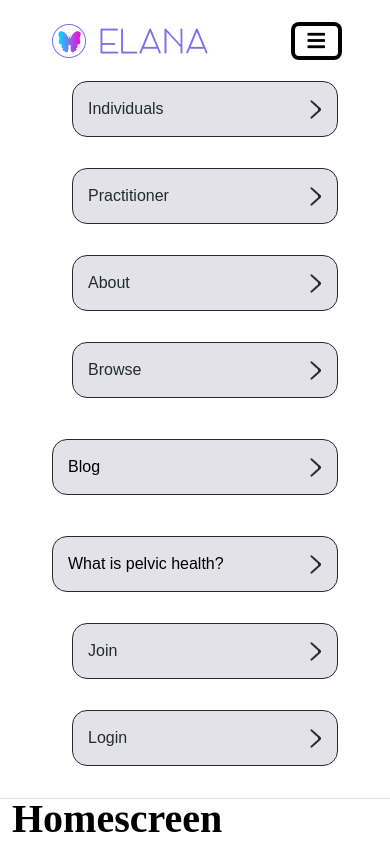
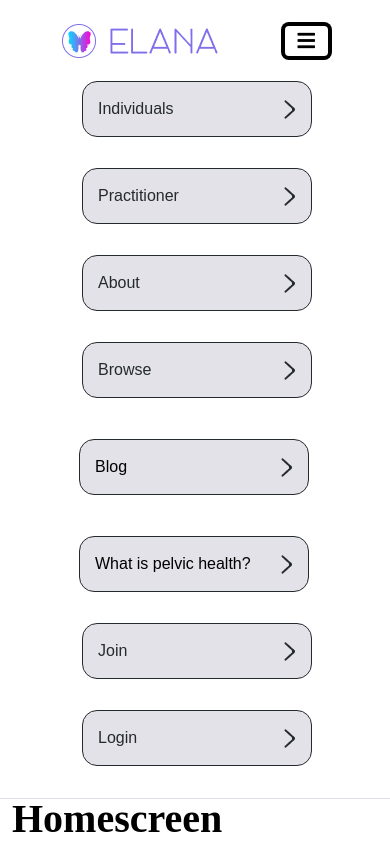
Before and after one commit to MVP-Marketplace/elana-new, a React (Create React App) app in the folder frontend/: page /homeScreen in a window 390 px wide. Both pictures are taken after a click on the button "Toggle navigation". Shown: the top 844 px of the page. Built offline with nearby package versions, Linux system fonts and the light colour scheme; a web font is replaced by a local one.

Commit message:
navbar responsive done

```diff
--- a/frontend/src/components/Navbar.jsx
+++ b/frontend/src/components/Navbar.jsx
@@ -100,10 +100,10 @@ export const Navbar = () => {
               </MDBNavbarLink>
             </MDBNavbarItem>
             <MDBNavbarItem>
-              <MDBNavbarLink>
+              <MDBNavbarLink className="move-r">
               <div className="responsive-grey margin-top-responsive ">
                 <a
-                  className="link2 d-flex align-items-center"
+                  className="link2 fix"
                   href="https://www.elana.health/blog"
                   target="_blank"
                   rel="noreferrer"
@@ -116,10 +116,10 @@ export const Navbar = () => {
               </MDBNavbarLink>
             </MDBNavbarItem>
             <MDBNavbarItem>
-              <MDBNavbarLink>
+              <MDBNavbarLink className="move-r">
               <div className="responsive-grey margin-top-responsive">
                 <a
-                  className="link2 d-flex align-items-center"
+                  className="link2 d-flex align-items-center fix"
                   href="https://www.elana.health/post/what-is-pelvic-wellness-and-why-does-it-matter"
                   target="_blank"
                   rel="noreferrer"
--- a/frontend/src/index.css
+++ b/frontend/src/index.css
@@ -223,12 +223,14 @@ height: 217px; */
   }
 @media (max-width: 600px) {
   .navWrapper {
-  padding: 40px;
+  padding: 50px;
   }
   .fix{
     display: block;
 
   }
+
+
 }
 
 
@@ -494,6 +496,7 @@ span {
   justify-content: space-between;
   align-items: center;
   border: solid 1px #252A2E;
+  width: 230px;
 
 }
 .icon-responsive{
@@ -506,6 +509,9 @@ span {
   color: black;
   margin-bottom: 10px;
   margin: 0;
+}
+.move-r{
+  margin-left: 17px;
 }
 }
 
```
